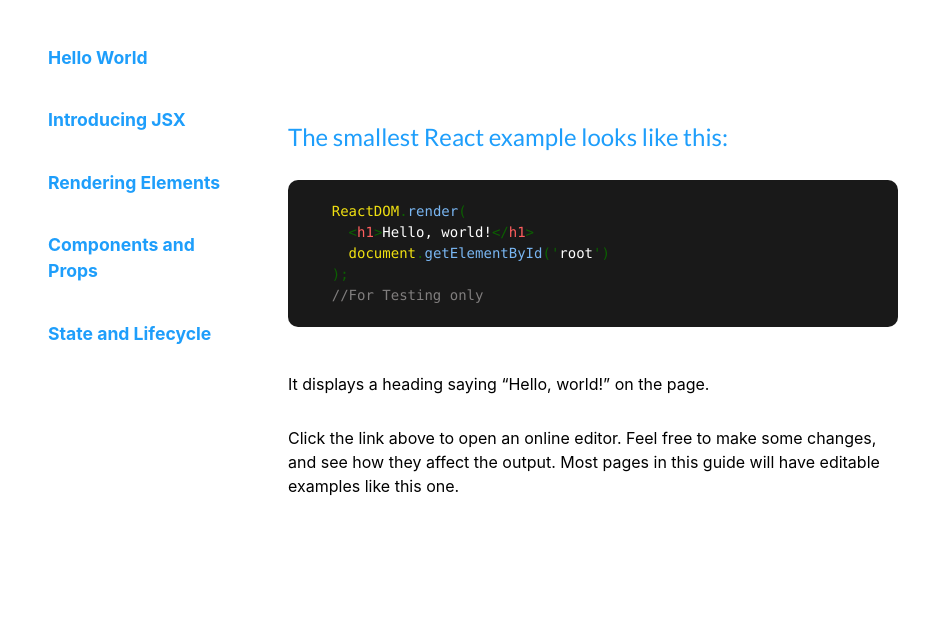
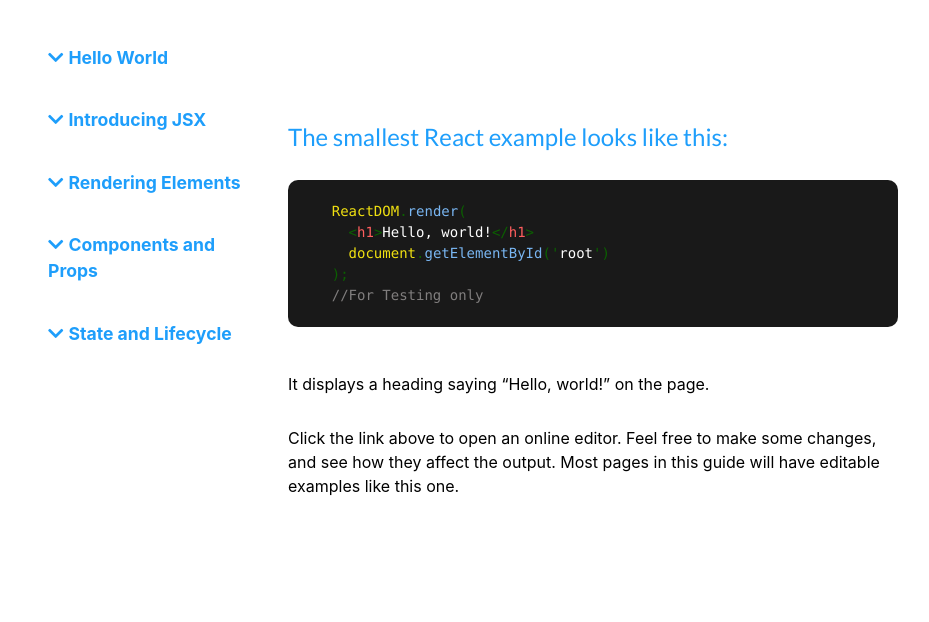
Before and after one commit to grimeswong/TechnicalDocumentationPage_FCC, a website: page src/index.html in a window 1280 px wide. Shown: the part 162-784 px from the top of the page, without its empty margins (175-1104 px from the left). Drawn offline with nearby package versions, Linux system fonts and the light colour scheme; files that its build step writes are made by us from their sources.

Commit message:
TDP-010: Setup toggling the dropdown menu

```diff
--- a/src/css/style.scss
+++ b/src/css/style.scss
@@ -90,6 +90,11 @@
 
   .nav-links {
     margin: 40px 0;
+
+    .fa {
+      padding-right: 5px;
+      font-weight: 900;;
+    }
 
     a:hover {
       color: red;
--- a/src/index.html
+++ b/src/index.html
@@ -7,6 +7,7 @@
     <meta http-equiv="X-UA-Compatible" content="ie=edge">
     <link rel="stylesheet" href="css/style.min.css">
     <link rel="stylesheet" href="https://fonts.googleapis.com/css?family=Fredoka+One|Lora|Lora:bold|Roboto|Roboto:bold|Lato">
+    <link rel="stylesheet" href="https://use.fontawesome.com/releases/v5.8.1/css/all.css" integrity="sha384-50oBUHEmvpQ+1lW4y57PTFmhCaXp0ML5d60M1M7uH2+nqUivzIebhndOJK28anvf" crossorigin="anonymous">
     <script src="https://cdn.freecodecamp.org/testable-projects-fcc/v1/bundle.js"></script>
     <script src="https://ajax.googleapis.com/ajax/libs/jquery/3.3.1/jquery.min.js"></script>
     <script src="js/jquery.js" charset="utf-8"></script>
@@ -26,14 +27,14 @@
           <h4 class="navbar-title">Main Concepts</h4>
           <ul class="nav-links">
             <li>
-              <a href="#hello_world" class="nav-link expandable">Hello World</a>
+              <a href="#hello_world" class="nav-link expandable"><i class="fa fa-chevron-down"></i>Hello World</a>
               <ul class="nav-sub-links">
                 <li><a href="#how_to_read_this_guide">How to Read This guide</a></li>
                 <li><a href="#knowledge_level_assumptions">Knowledge Level Assumptions</a></li>
               </ul>
             </li>
             <li>
-              <a href="#introducing_JSX" class="nav-link expandable">Introducing JSX</a>
+              <a href="#introducing_JSX" class="nav-link expandable"><i class="fa fa-chevron-down"></i>Introducing JSX</a>
               <ul class="nav-sub-links">
                 <li><a href="#why_jsx">Why JSX</a></li>
                 <li><a href="#embedding_expressions_in_jsx">Embedding Expressions in JSX</a></li>
@@ -45,14 +46,14 @@
               </ul>
             </li>
             <li>
-              <a href="#rendering_elements" class="nav-link expandable">Rendering Elements</a>
+              <a href="#rendering_elements" class="nav-link expandable"><i class="fa fa-chevron-down"></i>Rendering Elements</a>
               <ul class="nav-sub-links">
                 <li><a href="#rendering_an_element_into_the_dom">Rendering an Element into the DOM</a></li>
                 <li><a href="#updating_the_rendered_element">Updating the Rendered Element</a></li>
               </ul>
             </li>
             <li>
-              <a href="#components_and_props" class="nav-link expandable">Components and Props</a>
+              <a href="#components_and_props" class="nav-link expandable"><i class="fa fa-chevron-down"></i>Components and Props</a>
               <ul class="nav-sub-links">
                 <li><a href="#function_and_class_components">Function and Class Components</a></li>
                 <li><a href="#rendering_a_component">Rendering a Component</a></li>
@@ -62,7 +63,7 @@
               </ul>
             </li>
             <li>
-              <a href="#state_and_lifecycle" class="nav-link expandable">State and Lifecycle</a>
+              <a href="#state_and_lifecycle" class="nav-link expandable"><i class="fa fa-chevron-down"></i>State and Lifecycle</a>
               <ul class="nav-sub-links">
                 <li><a href="#convering_a_function_to_a_class">Converting a Function to a Class</a></li>
                 <li><a href="#adding_local_state_to_a_class">Adding Local State to a Class</a></li>
```
